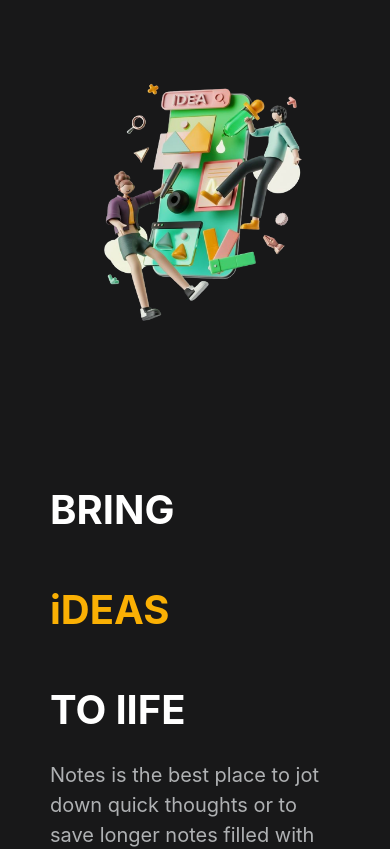
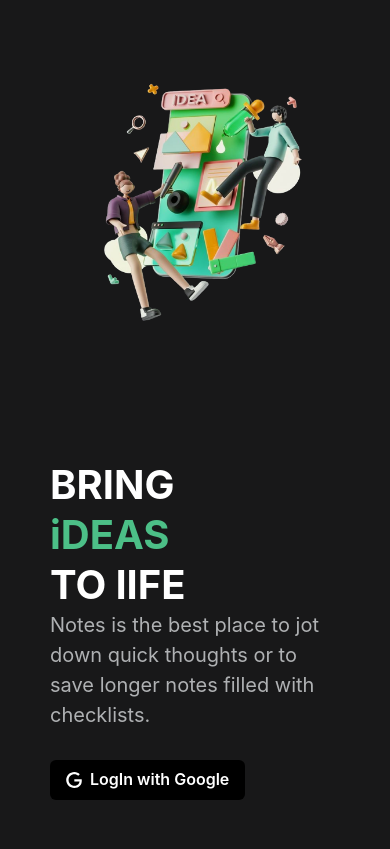
Before and after one commit to devtofunmi/Nnote, a React (Vite) app: page / in a window 390 px wide. Shown: the top 849 px of the page. Built offline with nearby package versions, Linux system fonts and the light colour scheme.

Commit message:
add lineheight to the mobile text

```diff
--- a/src/pages/LandingPage.jsx
+++ b/src/pages/LandingPage.jsx
@@ -17,9 +17,9 @@ const LandingPage = () => {
             fontSize={["40px", "90px"]}
             fontWeight={"bold"}
             color={"white"}
-            lineHeight={"100px"}
+            lineHeight={["50px", "100px"]}
           >
-            BRING <Text color={"#fab004"}>iDEAS </Text> TO lIFE
+            BRING <Text color={"#4cbf87"}>iDEAS </Text> TO lIFE
           </Text>
           <Text fontSize={"20px"} color={"#afb1b3"} maxW={"500px"}>
             Notes is the best place to jot down quick thoughts or to save longer
@@ -37,7 +37,7 @@ const LandingPage = () => {
           </Flex>
         </Box>
         <Box>
-          <Img width={["100%", "90%"]} src={note} />
+          <Img width={"700px"} src={note} />
         </Box>
       </Flex>
 
```
